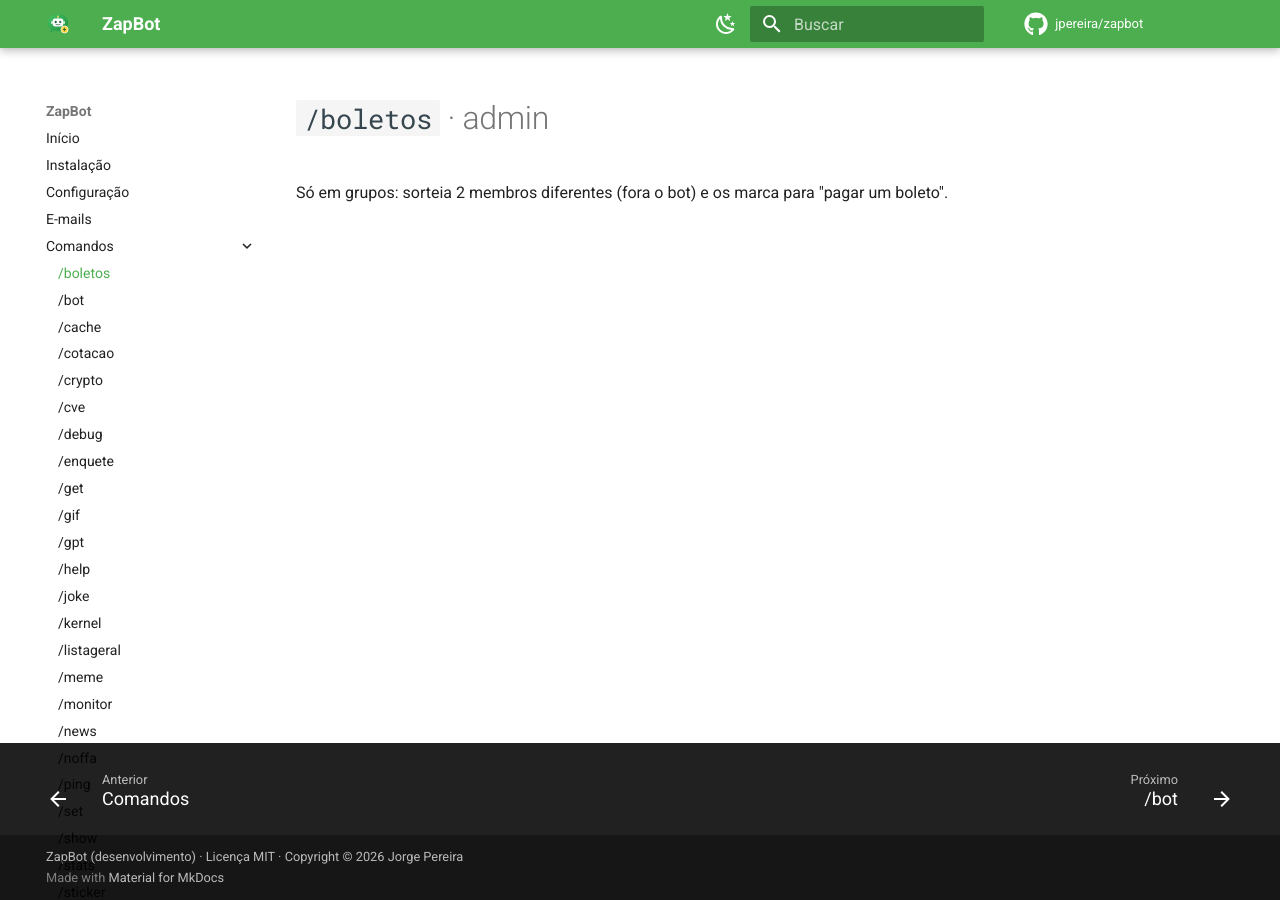
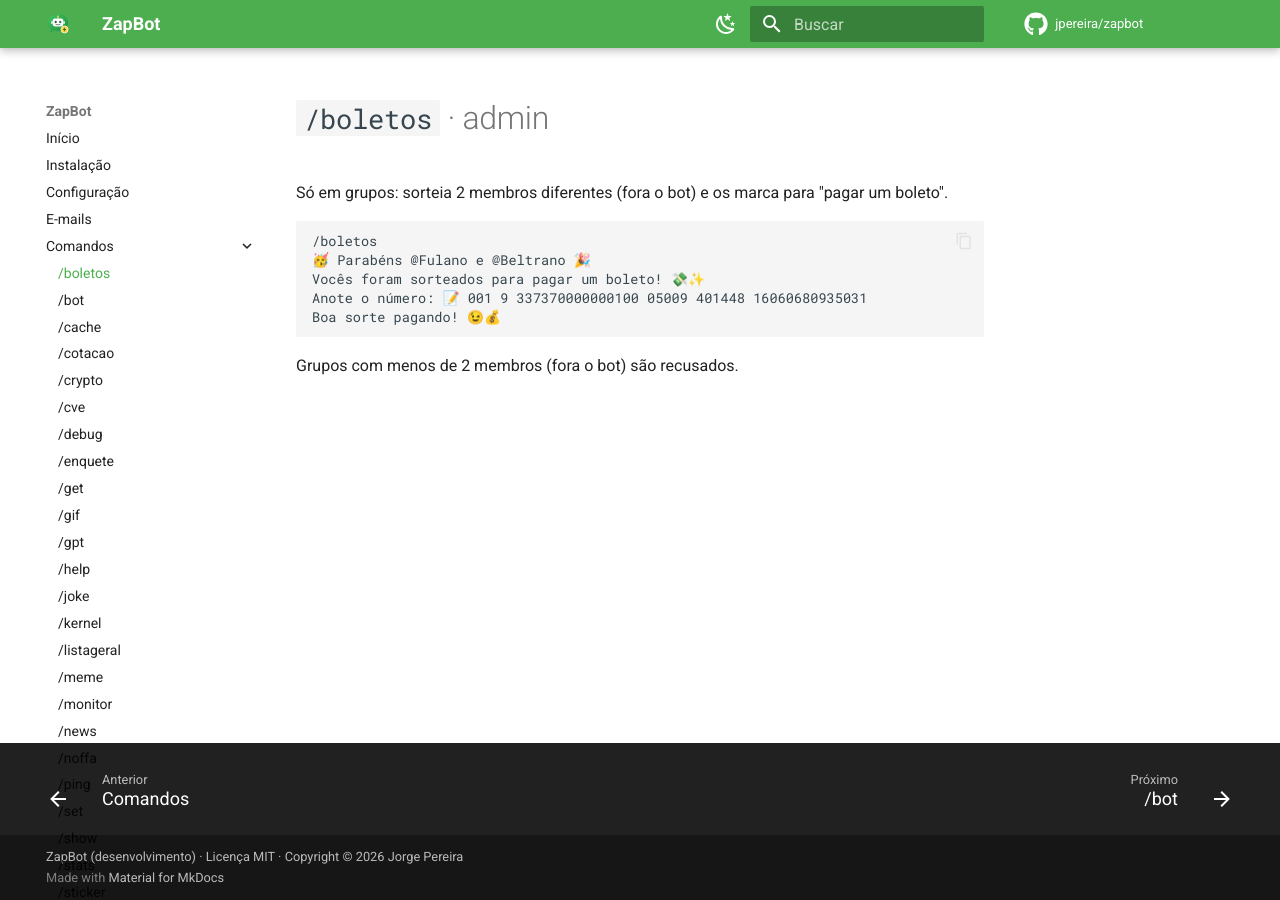
Before and after one commit to jpereira/zapbot, an MkDocs documentation site: the page built from docs/commands/boletos.md, in a window 1280 px wide. Built offline with MkDocs 1.6.1 and Material for MkDocs 9.7.7, drawn with Linux system fonts in a browser that asks for light colours; comment, search, counter and statistics services are not loaded.

Commit message:
Add the /boletos example to the documentation

````diff
--- a/docs/commands/boletos.md
+++ b/docs/commands/boletos.md
@@ -2,3 +2,13 @@
 
 Só em grupos: sorteia 2 membros diferentes (fora o bot) e os marca para "pagar
 um boleto".
+
+```
+/boletos
+🥳 Parabéns @Fulano e @Beltrano 🎉
+Vocês foram sorteados para pagar um boleto! 💸✨
+Anote o número: 📝 001 9 337370000000100 05009 401448 16060680935031
+Boa sorte pagando! 😉💰
+```
+
+Grupos com menos de 2 membros (fora o bot) são recusados.
````
